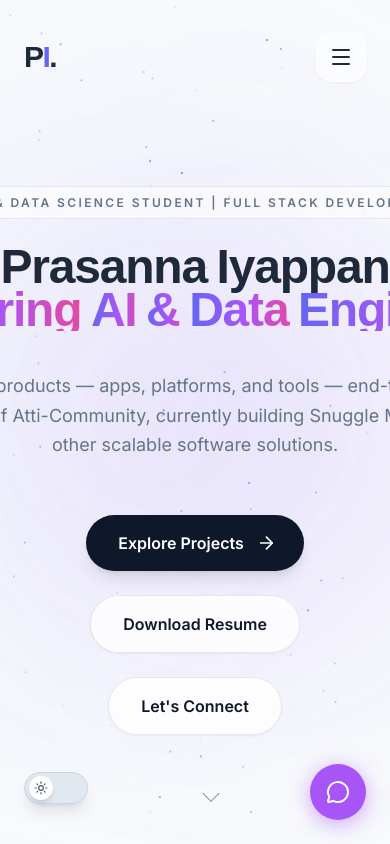
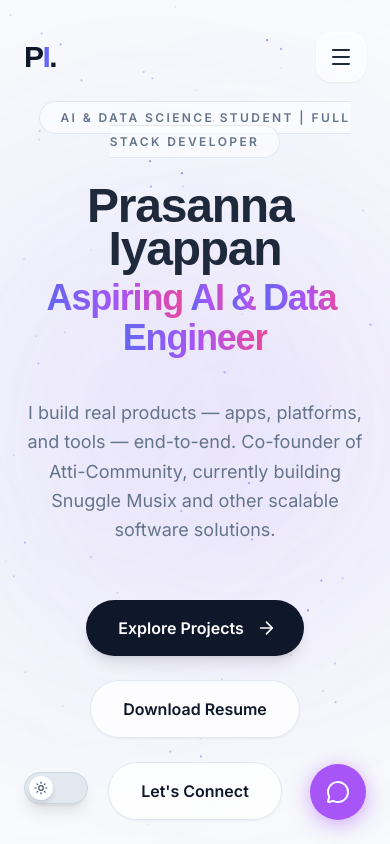
Before and after one commit to prasanna172605/my_portfolio, a React (Vite) app: page / in a window 390 px wide. Shown: the top 844 px of the page. Built offline with nearby package versions, Linux system fonts and the light colour scheme; a web font is replaced by a local one.

Commit message:
Optimize UI for mobile viewing and dark mode

```diff
--- a/src/components/Navbar.jsx
+++ b/src/components/Navbar.jsx
@@ -23,7 +23,7 @@ export default function Navbar() {
   return (
     <nav
       className={`fixed top-0 left-0 w-full z-50 transition-all duration-500 ${
-        isScrolled ? 'py-4 bg-white/70 backdrop-blur-xl border-b border-white/50 shadow-premium' : 'py-8 bg-transparent'
+        isScrolled ? 'py-4 bg-white/70 dark:bg-slate-900/70 backdrop-blur-xl border-b border-white/50 dark:border-slate-800/50 shadow-premium' : 'py-8 bg-transparent'
       }`}
     >
       <div className="max-w-7xl mx-auto px-6 flex justify-between items-center">
@@ -31,7 +31,7 @@ export default function Navbar() {
           href="#"
           initial={{ opacity: 0, x: -20 }}
           animate={{ opacity: 1, x: 0 }}
-          className="text-3xl font-display font-extrabold tracking-tighter"
+          className="text-3xl font-display font-extrabold tracking-tighter text-slate-900 dark:text-white"
         >
           P<span className="text-accent-indigo">I</span>.
         </motion.a>
@@ -45,24 +45,24 @@ export default function Navbar() {
               initial={{ opacity: 0, y: -10 }}
               animate={{ opacity: 1, y: 0 }}
               transition={{ delay: i * 0.1 }}
-              className="nav-link group relative text-sm font-semibold"
+              className="nav-link group relative text-sm font-semibold text-slate-700 dark:text-slate-300 hover:text-slate-900 dark:hover:text-white"
             >
               {link.name}
               <span className="absolute bottom-0 left-0 w-0 h-[2px] bg-accent-indigo transition-all duration-300 group-hover:w-full" />
             </motion.a>
           ))}
-          <div className="flex items-center gap-6 ml-6 pl-10 border-l border-slate-200">
+          <div className="flex items-center gap-6 ml-6 pl-10 border-l border-slate-200 dark:border-slate-700">
             <Link to="/Snuggle-Musix" className="text-sm font-semibold bg-accent-indigo text-white px-4 py-2 rounded-full hover:bg-accent-indigo/90 transition-colors">
               Snuggle Musix
             </Link>
-            <a href="https://github.com/prasanna172605" className="text-secondary hover:text-primary transition-colors"><GithubIcon size={20} /></a>
-            <a href="https://www.linkedin.com/in/prasanna-iyappan-b728042a3/" className="text-secondary hover:text-primary transition-colors"><Linkedin size={20} /></a>
+            <a href="https://github.com/prasanna172605" className="text-secondary dark:text-slate-400 hover:text-primary dark:hover:text-white transition-colors"><GithubIcon size={20} /></a>
+            <a href="https://www.linkedin.com/in/prasanna-iyappan-b728042a3/" className="text-secondary dark:text-slate-400 hover:text-primary dark:hover:text-white transition-colors"><Linkedin size={20} /></a>
           </div>
         </div>
 
         {/* Mobile Toggle */}
         <button
-          className="md:hidden p-3 bg-white/50 backdrop-blur-md border border-white/80 rounded-2xl shadow-sm text-primary"
+          className="md:hidden p-3 bg-white/50 dark:bg-slate-800/50 backdrop-blur-md border border-white/80 dark:border-slate-700/80 rounded-2xl shadow-sm text-primary dark:text-white"
           onClick={() => setIsMobileMenuOpen(!isMobileMenuOpen)}
         >
           {isMobileMenuOpen ? <X /> : <Menu />}
@@ -76,7 +76,7 @@ export default function Navbar() {
             initial={{ opacity: 0, height: 0 }}
             animate={{ opacity: 1, height: 'auto' }}
             exit={{ opacity: 0, height: 0 }}
-            className="md:hidden bg-white/90 backdrop-blur-2xl border-b border-slate-100"
+            className="md:hidden bg-white/95 dark:bg-slate-900/95 backdrop-blur-2xl border-b border-slate-100 dark:border-slate-800"
           >
             <div className="px-6 py-12 flex flex-col gap-8">
               {navLinks.map((link) => (
@@ -84,7 +84,7 @@ export default function Navbar() {
                   key={link.name}
                   href={link.href}
                   onClick={() => setIsMobileMenuOpen(false)}
-                  className="text-4xl font-display font-extrabold text-secondary hover:text-primary transition-all tracking-tighter"
+                  className="text-4xl font-display font-extrabold text-secondary dark:text-slate-400 hover:text-primary dark:hover:text-white transition-all tracking-tighter"
                 >
                   {link.name}
                 </a>
--- a/src/sections/Hero.jsx
+++ b/src/sections/Hero.jsx
@@ -44,8 +44,8 @@ export default function Hero() {
           </motion.div>
 
           <div className="text-5xl md:text-7xl lg:text-[6rem] font-display font-extrabold leading-[0.9] tracking-tighter mb-10 flex flex-col items-center">
-            <WordPull text="Prasanna Iyappan" wrapperClassName="justify-center flex-nowrap" />
-            <WordPull text="Aspiring AI & Data Engineer" className="text-gradient whitespace-nowrap" wrapperClassName="justify-center flex-nowrap" delay={0.1} />
+            <WordPull text="Prasanna Iyappan" wrapperClassName="justify-center flex-wrap md:flex-nowrap" />
+            <WordPull text="Aspiring AI & Data Engineer" className="text-gradient whitespace-break-spaces md:whitespace-nowrap text-center text-4xl md:text-5xl lg:text-[5rem]" wrapperClassName="justify-center flex-wrap md:flex-nowrap mt-2" delay={0.1} />
           </div>
 
           <motion.p
```
